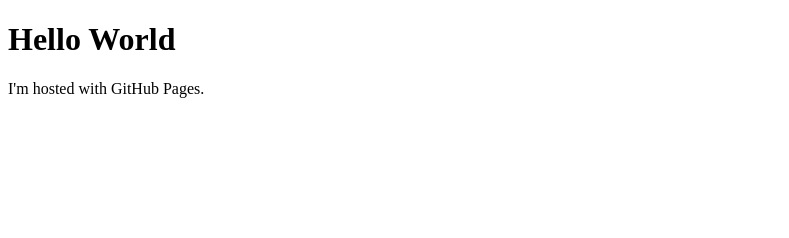
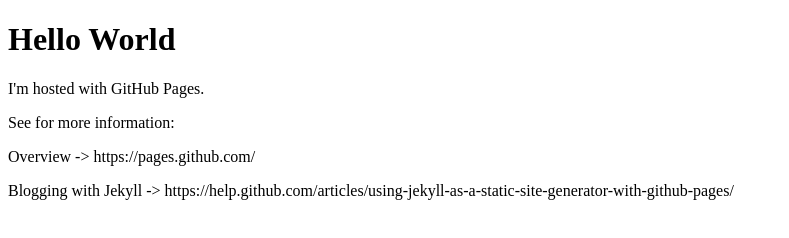
Before and after one commit to klklein/klklein.github.io, a plain HTML site: page index.html in a window 1280 px wide. Shown: the whole page, without its empty margins (0-789 px from the left). Drawn offline with Linux system fonts and the light colour scheme.

Commit message:
links added
Links to Github Pages and Jeykill added

```diff
--- a/index.html
+++ b/index.html
@@ -3,5 +3,9 @@
 <body>
 <h1>Hello World</h1>
 <p>I'm hosted with GitHub Pages.</p>
+<p>See for more information:</p>
+<p>Overview -> https://pages.github.com/</p>
+<p>Blogging with Jekyll -> https://help.github.com/articles/using-jekyll-as-a-static-site-generator-with-github-pages/</p>
+<p></p>
 </body>
 </html>
```
